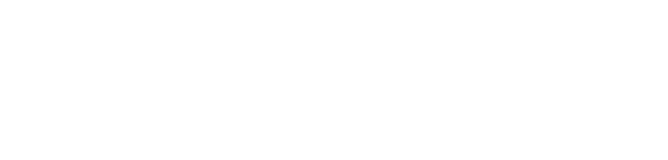
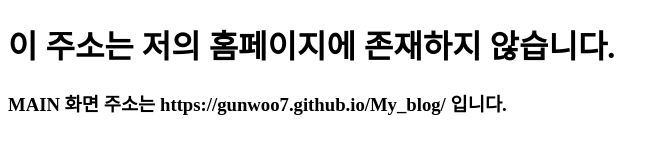
Before and after one commit to aheui-lover3125/My_blog, a plain HTML site: page 404.html in a window 1280 px wide. Shown: the whole page, without its empty margins (0-668 px from the left). Drawn offline with Linux system fonts and the light colour scheme.

Commit message:
Add content to 404.html
Add content to 404.html

```diff
--- a/404.html
+++ b/404.html
@@ -1,10 +1,12 @@
 <!doctype html>
 <html>
-<head>
-<meta charset="utf-8">
-<title>Untitled Document</title>
-</head>
+  <head>
+  <meta charset="utf-8">
+  <title>HTML ERROR : 404</title>
+  </head>
 
-<body>
-</body>
+  <body>
+    <h1> 이 주소는 저의 홈페이지에 존재하지 않습니다. </h1>
+    <h3> MAIN 화면 주소는 https://gunwoo7.github.io/My_blog/ 입니다. </
+  </body>
 </html>
```
